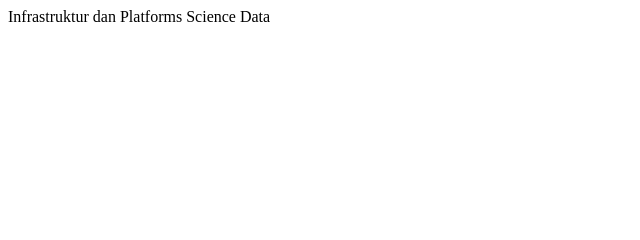
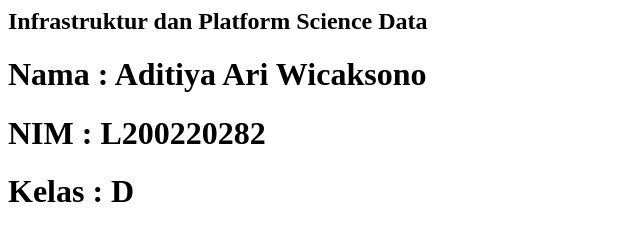
Before and after one commit to AAWicaksono/ums-l200220282.github.io, a plain HTML site: page index.html in a window 1280 px wide. Shown: the whole page, without its empty margins (0-640 px from the left). Drawn offline with Linux system fonts and the light colour scheme.

Commit message:
Update index.html

```diff
--- a/index.html
+++ b/index.html
@@ -1 +1,4 @@
-Infrastruktur dan Platforms Science Data
+<h2>Infrastruktur dan Platform Science Data
+<h1>Nama : Aditiya Ari Wicaksono</h1>
+<h1>NIM : L200220282</h1>
+<h1>Kelas : D</h1>
```
